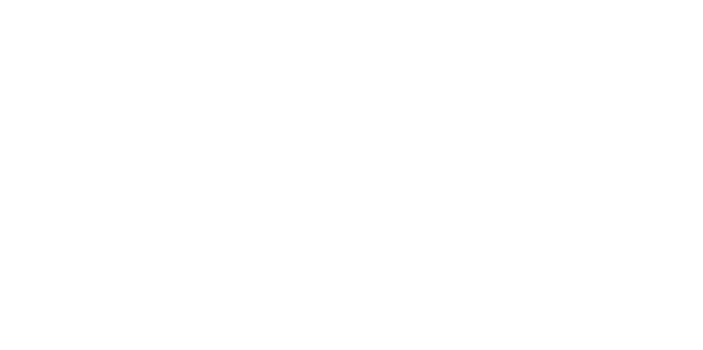
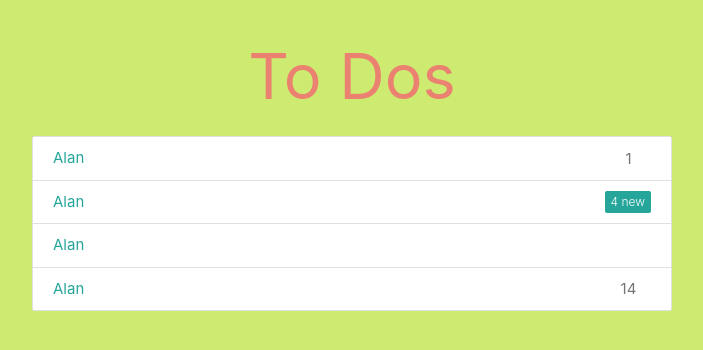
Before and after one commit to oh-angelina/To-Do, a plain HTML site: page index.html in a window 1280 px wide. Shown: the whole page, without its empty margins (288-991 px from the left). Drawn offline with nearby package versions, Linux system fonts and the light colour scheme.

Commit message:
added Materialize framework and developing color theme

```diff
--- a/css/to-do.css
+++ b/css/to-do.css
@@ -0,0 +1,16 @@
+body {
+	margin: 0;
+	padding: 0;
+	background-color: #cceb70;
+}
+.title {
+	font-size: 2rem;
+	color: #eb8170;
+}
+.list {
+	width: 50vw;
+	margin: 0 auto;
+}
+.collection-item {
+	color: #70ebae;
+}
--- a/index.html
+++ b/index.html
@@ -2,10 +2,30 @@
 <html>
 <head>
 	<title>To Do List</title>
+	<link rel="stylesheet" type="text/css" href="css/to-do.css">
 </head>
 <body>
 
+	<div class="title center-align">
+		<h1>To Dos</h1>
+	</div>
 
+	<div class="list">
+		  <div class="collection">
+		    <a href="#!" class="collection-item"><span class="badge">1</span>Alan</a>
+		    <a href="#!" class="collection-item"><span class="new badge">4</span>Alan</a>
+		    <a href="#!" class="collection-item">Alan</a>
+		    <a href="#!" class="collection-item"><span class="badge">14</span>Alan</a>
+		  </div>
+	</div>
+
+
+
+<!-- Compiled and minified CSS -->
+    <link rel="stylesheet" href="https://cdnjs.cloudflare.com/ajax/libs/materialize/1.0.0/css/materialize.min.css">
+
+    <!-- Compiled and minified JavaScript -->
+    <script src="https://cdnjs.cloudflare.com/ajax/libs/materialize/1.0.0/js/materialize.min.js"></script>
 
 </body>
 </html>
```
